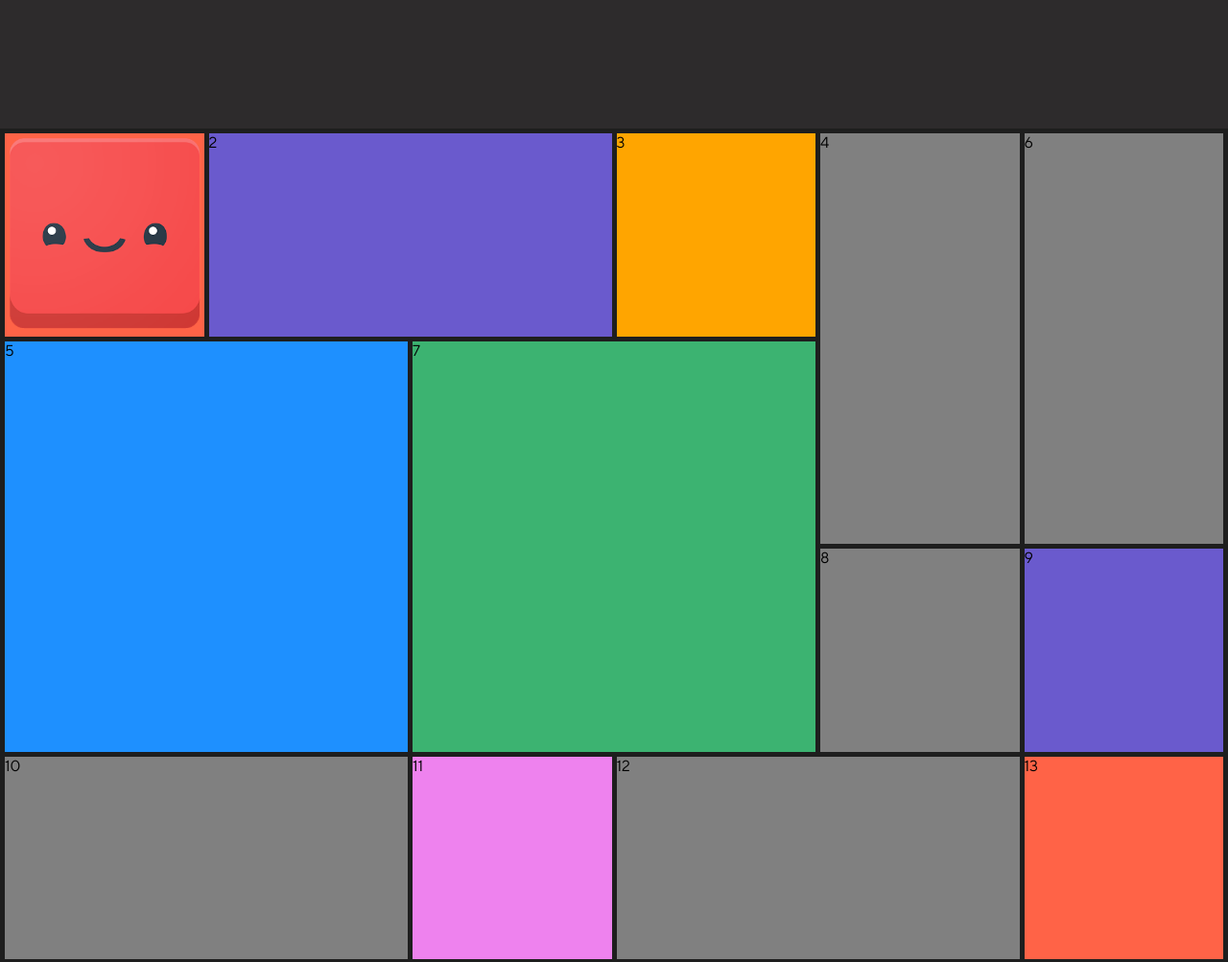
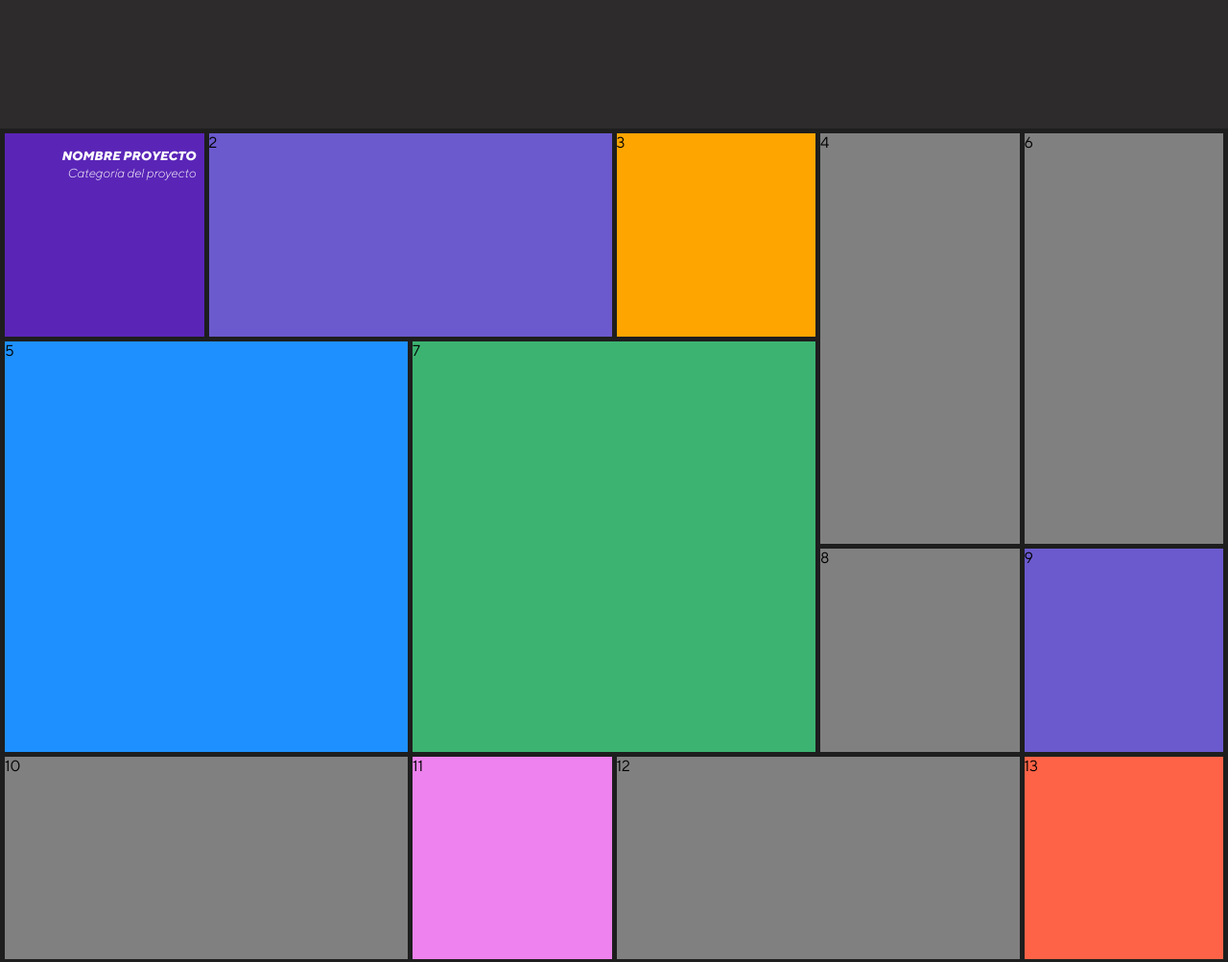
Before and after one commit to constanzamarchant/nitrofilms, a plain HTML site: page index.html in a window 1280 px wide. Shown: the part 820-1823 px from the top of the page at 96% size. Drawn offline with nearby package versions, Linux system fonts and the light colour scheme; files that its build step writes are made by us from their sources.

```diff
--- a/_resources/scss/base/_reset.scss
+++ b/_resources/scss/base/_reset.scss
@@ -10,8 +10,8 @@
 }
 
 h2{
-	font-weight: $font-lighter;
-	font-size: $medium;
+	font-weight: $font-bolder;
+	font-size: $x-small;
 	text-transform: uppercase;
 	color: $white;
 	font-style: italic;
--- a/_resources/scss/layout/_main_container.scss
+++ b/_resources/scss/layout/_main_container.scss
@@ -150,6 +150,8 @@
 		  	&--smallsquare{
 			grid-column: span 1;
 			grid-row: span 1;
+			position: relative;
+			overflow: hidden;
 			}
 
 			&--bigsquare{
@@ -171,6 +173,35 @@
 			grid-column: span 3;
 			grid-row: span 1;
 			}
+		}
+
+		&__caption{
+			background-color: #5A25B7;
+			padding-top: 1em;
+			padding-bottom: 1em;
+			padding-right: .5em;
+		    text-align: right;
+		    top: 0;
+		    right: 0;
+		    position: absolute;
+		    width: 100%;
+		    height: 100%;
+		    cursor: pointer;
+		    transition: transform 0.1s linear;
+
+		 //    &:hover{
+			// 	transform: translateY(-30px);
+			// }
+		}
+
+		&__captiontext{
+			font-weight: $font-light;
+			font-size: $x-small;
+			font-style: italic;
+			color: $white;
+		}
+
+		&__framelink{
 		}
 
 	// ABOUT
--- a/_resources/scss/layout/_main_nav.scss
+++ b/_resources/scss/layout/_main_nav.scss
@@ -34,6 +34,14 @@
 		box-shadow: 0 19px 38px rgba(0,0,0,0.30), 0 15px 12px rgba(0,0,0,0.22);
 		-moz-box-shadow: 0 19px 38px rgba(0,0,0,0.30), 0 15px 12px rgba(0,0,0,0.22);
 		-webkit-box-shadow: 0 19px 38px rgba(0,0,0,0.30), 0 15px 12px rgba(0,0,0,0.22);
+	}
+
+	.active {
+	-webkit-transform: translateX(385px);
+	-moz-transform: translateX(385px);
+	-o-transform: translateX(385px);
+	-ms-transform: translateX(385px);
+	transform: translateX(385px);
 	}
 
 	&__closeicon{
@@ -101,14 +109,6 @@
 	}
 }
 
-.active {
--webkit-transform: translateX(385px);
--moz-transform: translateX(385px);
--o-transform: translateX(385px);
--ms-transform: translateX(385px);
-transform: translateX(385px);
-}
-
 @media (min-width: 768px){
 
 
--- a/index.html
+++ b/index.html
@@ -39,7 +39,11 @@
 		<section class="main_container__hero"></section>
 		<section id="gallery" class="main_container__grid">
 		  <div class="main_container__frame--smallsquare tomato">
-		  	<a class="main_container__framelink" href="#"><img class="main_container__framelink" src="assets/images/thumbs/1.png" alt=""></a>
+		  	<a href="#"><img class="main_container__thumb" src="assets/images/thumbs/1.png" alt=""></a>
+		  	<div class="main_container__caption">
+		  		<h2>Nombre proyecto</h2>
+		  		<span class="main_container__captiontext">Categoría del proyecto</span>
+		  	</div>
 		  </div>
 		  <div class="main_container__frame--horect slateBlue">2</div>
 		  <div class="main_container__frame--smallsquare orange">3</div>
```
